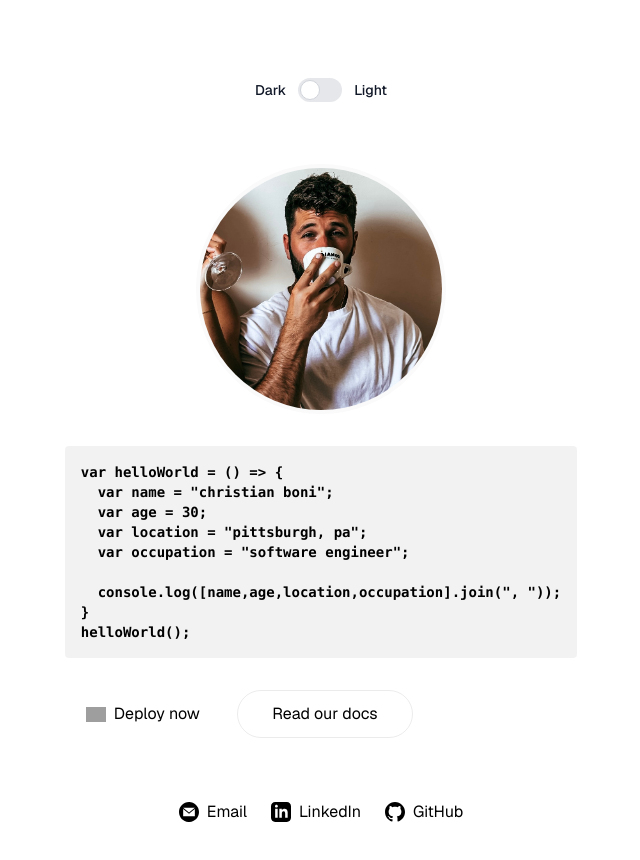
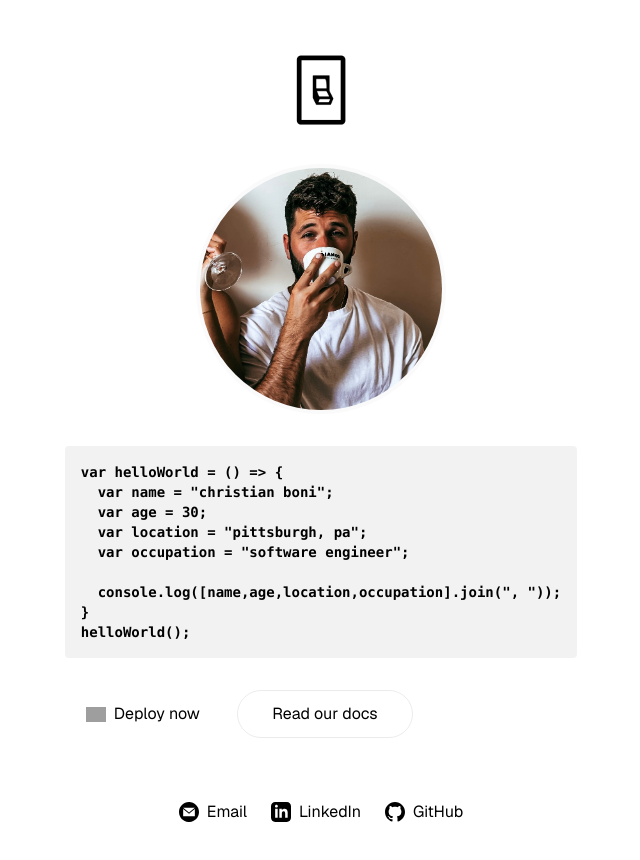
Before and after one commit to thisbechristian/website, a Next.js app: page / in a window 1280 px wide. Shown: the top 860 px of the page, without its empty margins (319-959 px from the left). Built offline with nearby package versions, Linux system fonts and the light colour scheme; grey boxes are pictures that could not be loaded.

Commit message:
change design for dark/light mode toggle

```diff
--- a/src/components/theme-toggle.tsx
+++ b/src/components/theme-toggle.tsx
@@ -1,9 +1,20 @@
 "use client"
+
+import Image from "next/image";
 import { useState, useEffect } from "react";
 
-const setThemeMode = (theme?: string) => {
+const getInitialTheme = () => {
+    const theme: string | undefined = window.localStorage ? window.localStorage.theme : undefined;
     const prefersDarkTheme: boolean = window.matchMedia('(prefers-color-scheme: dark)').matches;
     if ((theme === 'dark') || (!theme && prefersDarkTheme)) {
+        return 'dark';
+    } else {
+        return 'light';
+    }
+}
+
+const setThemeForApplication = (theme: string) => {
+    if ((theme === 'dark')) {
         document.documentElement.classList.add('dark');
     } else {
         document.documentElement.classList.remove('dark');
@@ -11,26 +22,36 @@ const setThemeMode = (theme?: string) => {
 }
 
 export default function ThemeToggle() {
-    const initialTheme: string | undefined = window.localStorage ? window.localStorage.theme : undefined;
-    const [theme, setTheme] = useState<string | undefined>(initialTheme);
+    const initialTheme = getInitialTheme();
+    const [theme, setTheme] = useState<string>(initialTheme);
 
-    const toggleTheme = (event: any) => {
-        const theme: string = event.target.checked ? 'light' : 'dark';
+    const toggleTheme = (off: boolean) => {
+        const theme: string = off ? 'light' : 'dark';
         setTheme(theme);
-        setThemeMode(theme);
+        setThemeForApplication(theme);
         if (localStorage) { localStorage.theme = theme; }
     }
 
     useEffect(() => {
-        setThemeMode(theme);
+        setThemeForApplication(theme);
     }, []);
 
     return (
-        <label className="inline-flex items-center cursor-pointer">
-            <span className="me-3 text-sm font-medium text-gray-900 dark:text-gray-300">Dark</span>
-            <input type="checkbox" className="sr-only peer" value="" onChange={toggleTheme} checked={theme === "light"}></input>
-            <div className="relative w-11 h-6 bg-gray-200 peer-focus:outline-none peer-focus:ring-4 peer-focus:ring-yellow-300 dark:peer-focus:ring-yellow-800 rounded-full peer dark:bg-gray-700 peer-checked:after:translate-x-full rtl:peer-checked:after:-translate-x-full peer-checked:after:border-white after:content-[''] after:absolute after:top-[2px] after:start-[2px] after:bg-white after:border-gray-300 after:border after:rounded-full after:h-5 after:w-5 after:transition-all dark:border-gray-600 peer-checked:bg-yellow-600"></div>
-            <span className="ms-3 text-sm font-medium text-gray-900 dark:text-gray-300">Light</span>
-        </label>
+        <div>
+            <Image
+                className="cursor-pointer"
+                src={theme === "dark" ? `./lightswitch-off.png` : `./lightswitch-on.png`}
+                alt="Light Switch"
+                onClick={() => toggleTheme(theme === "dark")}
+                width={100}
+                height={100}
+            />
+        </div>
+        // <label className="inline-flex items-center cursor-pointer">
+        //     <span className="me-3 text-sm font-medium text-gray-900 dark:text-gray-300">Dark</span>
+        //     <input type="checkbox" className="sr-only peer" value="" onChange={() -> toggleTheme(event.target.checked)} checked={theme === "light"}></input>
+        //     <div className="relative w-11 h-6 bg-gray-200 peer-focus:outline-none peer-focus:ring-4 peer-focus:ring-yellow-300 dark:peer-focus:ring-yellow-800 rounded-full peer dark:bg-gray-700 peer-checked:after:translate-x-full rtl:peer-checked:after:-translate-x-full peer-checked:after:border-white after:content-[''] after:absolute after:top-[2px] after:start-[2px] after:bg-white after:border-gray-300 after:border after:rounded-full after:h-5 after:w-5 after:transition-all dark:border-gray-600 peer-checked:bg-yellow-600"></div>
+        //     <span className="ms-3 text-sm font-medium text-gray-900 dark:text-gray-300">Light</span>
+        // </label>
     );
 }
```
Also changed, not shown: public/lightswitch-off.png (added), public/lightswitch-on.png (added).
